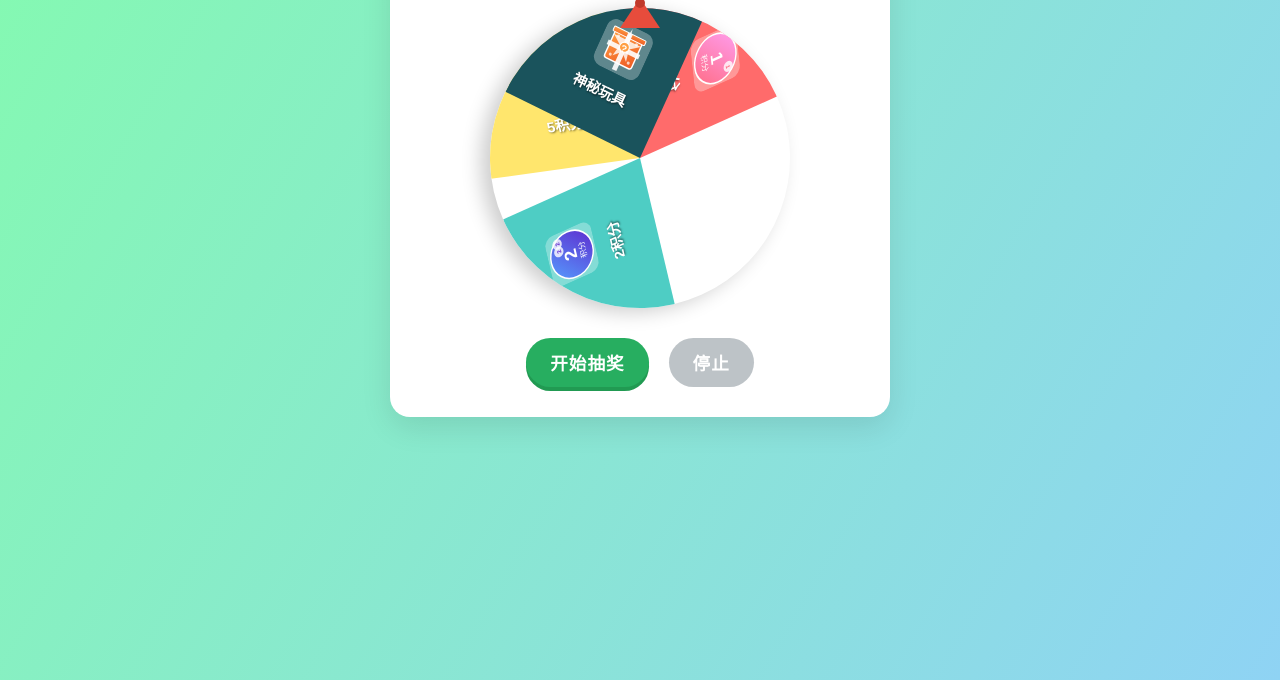
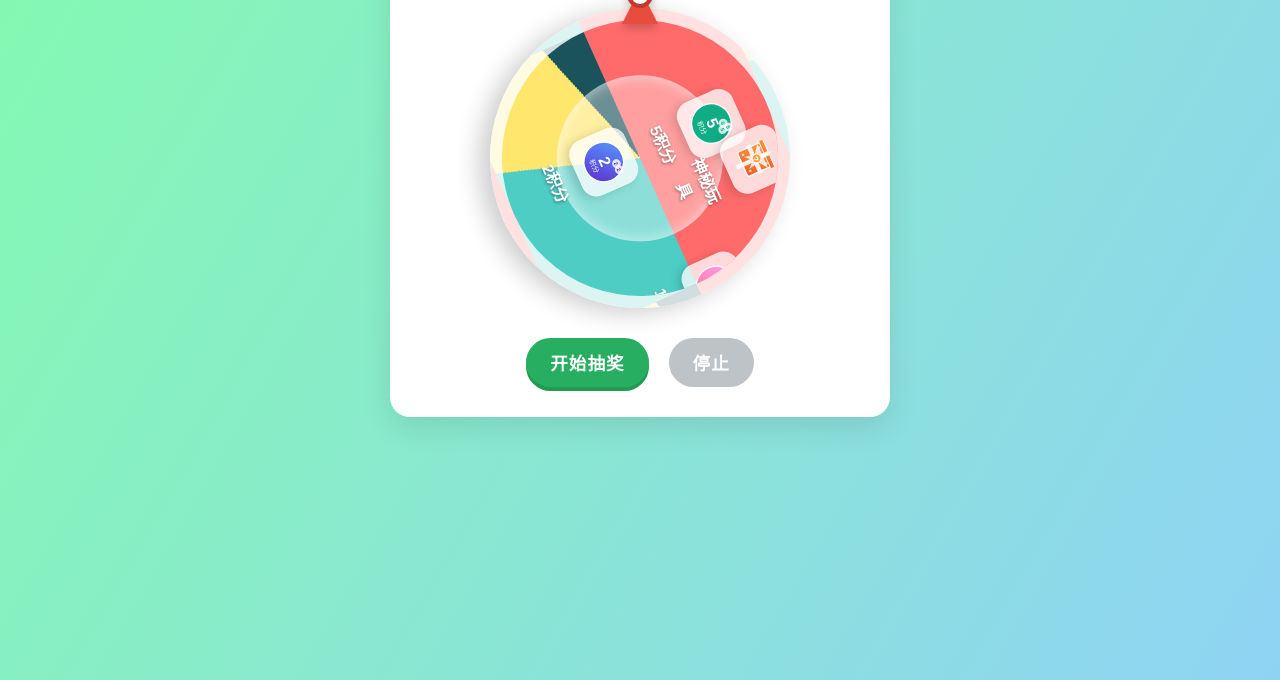
Before and after one commit to AirJesse/big_wheel, a plain HTML site: page index.html in a window 1280 px wide. Shown: the part 120-800 px from the top of the page. Drawn offline with Linux system fonts and the light colour scheme.

Commit message:
fix: improve wheel layout

```diff
--- a/app.js
+++ b/app.js
@@ -130,13 +130,14 @@ function stopSpinning() {
 function showResult() {
     // 根据最终角度确定实际获奖的奖品
     const finalRotation = targetRotation % 360;
+    const pointerAngle = (360 - finalRotation + 360) % 360;
     let winnerIndex = 0;
 
-    if (finalRotation < 180) {
+    if (pointerAngle < 180) {
         winnerIndex = 0; // 1积分
-    } else if (finalRotation < 280.8) {
+    } else if (pointerAngle < 288) {
         winnerIndex = 1; // 2积分
-    } else if (finalRotation < 318.6) {
+    } else if (pointerAngle < 342) {
         winnerIndex = 2; // 5积分
     } else {
         winnerIndex = 3; // 神秘玩具
@@ -157,6 +158,7 @@ function showResult() {
 function resetWheel() {
     resultModal.style.display = 'none';
     spinBtn.disabled = false;
+    stopBtn.disabled = true;
     wheel.style.transition = 'none';
 
     // 为了让转盘下一次转动更自然，我们可以稍微调整当前角度
--- a/index.html
+++ b/index.html
@@ -16,26 +16,34 @@
             <div id="wheel" class="wheel">
                 <!-- 奖品1 - 50%概率 -->
                 <div class="prize prize-1">
+                    <div class="prize-content">
                         <img src="images/1point.svg" alt="1积分">
                         <span>1积分</span>
+                    </div>
                 </div>
 
                 <!-- 奖品2 - 30%概率 -->
                 <div class="prize prize-2">
+                    <div class="prize-content">
                         <img src="images/2point.svg" alt="2积分">
                         <span>2积分</span>
+                    </div>
                 </div>
 
                 <!-- 奖品3 - 15%概率 -->
                 <div class="prize prize-3">
+                    <div class="prize-content">
                         <img src="images/5point.svg" alt="5积分">
                         <span>5积分</span>
+                    </div>
                 </div>
 
                 <!-- 奖品4 - 5%概率 -->
                 <div class="prize prize-4">
+                    <div class="prize-content">
                         <img src="images/mystery.svg" alt="神秘玩具">
                         <span>神秘玩具</span>
+                    </div>
                 </div>
             </div>
 
--- a/styles.css
+++ b/styles.css
@@ -51,97 +51,118 @@ h1 {
     overflow: hidden;
     transform-origin: center;
     transition: transform 5s cubic-bezier(0.1, 0.7, 0.1, 1);
-    box-shadow: 0 10px 20px rgba(0, 0, 0, 0.2);
+    box-shadow: 0 12px 25px rgba(0, 0, 0, 0.2);
+    background: conic-gradient(
+        from 270deg,
+        #ff6b6b 0deg 180deg,
+        #4ecdc4 180deg 288deg,
+        #ffe66d 288deg 342deg,
+        #1a535c 342deg 360deg
+    );
+    border: 12px solid rgba(255, 255, 255, 0.8);
+    --prize-distance: 135px;
 }
 
-/* 奖品样式 - 使用绝对定位直接放置在转盘上 */
+.wheel::before {
+    content: '';
+    position: absolute;
+    top: 50%;
+    left: 50%;
+    width: 60%;
+    height: 60%;
+    background: rgba(255, 255, 255, 0.35);
+    border-radius: 50%;
+    transform: translate(-50%, -50%);
+    box-shadow: inset 0 0 15px rgba(255, 255, 255, 0.6);
+}
+
+/* 奖品样式 - 沿转盘边缘排布 */
 .prize {
     position: absolute;
-    top: 0;
-    left: 0;
-    width: 50%;
-    height: 50%;
-    transform-origin: bottom right;
-    overflow: hidden;
+    top: 50%;
+    left: 50%;
+    width: 120px;
+    transform-origin: center center;
+    --rotate: 0deg;
+    --inverse-rotate: 0deg;
+    transform: rotate(var(--rotate));
+}
+
+.prize-content {
+    position: absolute;
+    top: 50%;
+    left: 50%;
+    transform: translate(-50%, calc(var(--prize-distance) * -1)) rotate(var(--inverse-rotate));
     display: flex;
     flex-direction: column;
-    justify-content: center;
     align-items: center;
-    padding: 20px;
-    text-align: center;
+    gap: 10px;
 }
 
-/* 每个奖品区域的角度和颜色 - 根据概率分配角度 */
 .prize-1 {
-    background-color: #ff6b6b;
-    transform: rotate(0deg) skewY(18deg); /* 50% 概率区域 */
+    --rotate: 90deg;
+    --inverse-rotate: -90deg;
 }
 
 .prize-2 {
-    background-color: #4ecdc4;
-    transform: rotate(180deg) skewY(10.8deg); /* 30% 概率区域 */
+    --rotate: 234deg;
+    --inverse-rotate: -234deg;
 }
 
 .prize-3 {
-    background-color: #ffe66d;
-    transform: rotate(280.8deg) skewY(5.4deg); /* 15% 概率区域 */
+    --rotate: 315deg;
+    --inverse-rotate: -315deg;
 }
 
 .prize-4 {
-    background-color: #1a535c;
-    transform: rotate(318.6deg) skewY(1.8deg); /* 5% 概率区域 */
+    --rotate: 351deg;
+    --inverse-rotate: -351deg;
 }
 
 /* 奖品图片 - 极度简化，确保清晰可见 */
 .prize img {
-    width: 50px;
-    height: 50px;
+    width: 60px;
+    height: 60px;
     object-fit: contain;
-    background-color: rgba(255, 255, 255, 0.3);
-    border-radius: 10px;
-    z-index: 100;
-    display: block;
-    position: relative;
-    /* 移除复杂transform，使用简单定位 */
-    margin-left: 30px;
-    margin-bottom: 10px;
+    background-color: rgba(255, 255, 255, 0.75);
+    border-radius: 16px;
+    padding: 8px;
+    box-shadow: 0 4px 10px rgba(0, 0, 0, 0.15);
 }
 
 /* 奖品文字 */
 .prize span {
     font-weight: bold;
-    color: white;
-    text-shadow: 1px 1px 2px rgba(0, 0, 0, 0.5);
-    font-size: 0.9rem;
-    z-index: 100;
-    position: relative;
-    /* 移除复杂transform，使用简单定位 */
-    margin-left: 20px;
+    color: #ffffff;
+    text-shadow: 1px 1px 3px rgba(0, 0, 0, 0.4);
+    font-size: 1rem;
 }
 
 /* 指针样式 */
 .pointer {
     position: absolute;
-    top: -10px;
+    top: -20px;
     left: 50%;
     transform: translateX(-50%);
     width: 0;
     height: 0;
-    border-left: 20px solid transparent;
-    border-right: 20px solid transparent;
-    border-bottom: 30px solid #e74c3c;
-    z-index: 10;
+    border-left: 18px solid transparent;
+    border-right: 18px solid transparent;
+    border-bottom: 36px solid #e74c3c;
+    z-index: 15;
+    filter: drop-shadow(0 4px 4px rgba(0, 0, 0, 0.2));
 }
 
 .pointer::after {
     content: '';
     position: absolute;
-    top: 100%;
+    top: calc(100% - 6px);
     left: 50%;
     transform: translateX(-50%);
-    width: 10px;
-    height: 10px;
-    background-color: #c0392b;
+    width: 18px;
+    height: 18px;
+    background-color: #ffffff;
+    border: 4px solid #c0392b;
     border-radius: 50%;
 }
 
@@ -274,13 +295,18 @@ h1 {
         height: 250px;
     }
 
+    .wheel {
+        border-width: 10px;
+        --prize-distance: 110px;
+    }
+
     .prize img {
-        width: 40px;
-        height: 40px;
+        width: 48px;
+        height: 48px;
     }
 
     .prize span {
-        font-size: 0.8rem;
+        font-size: 0.9rem;
     }
 
     .btn {
```
Lines whose indentation alone changed are shown as unchanged.
